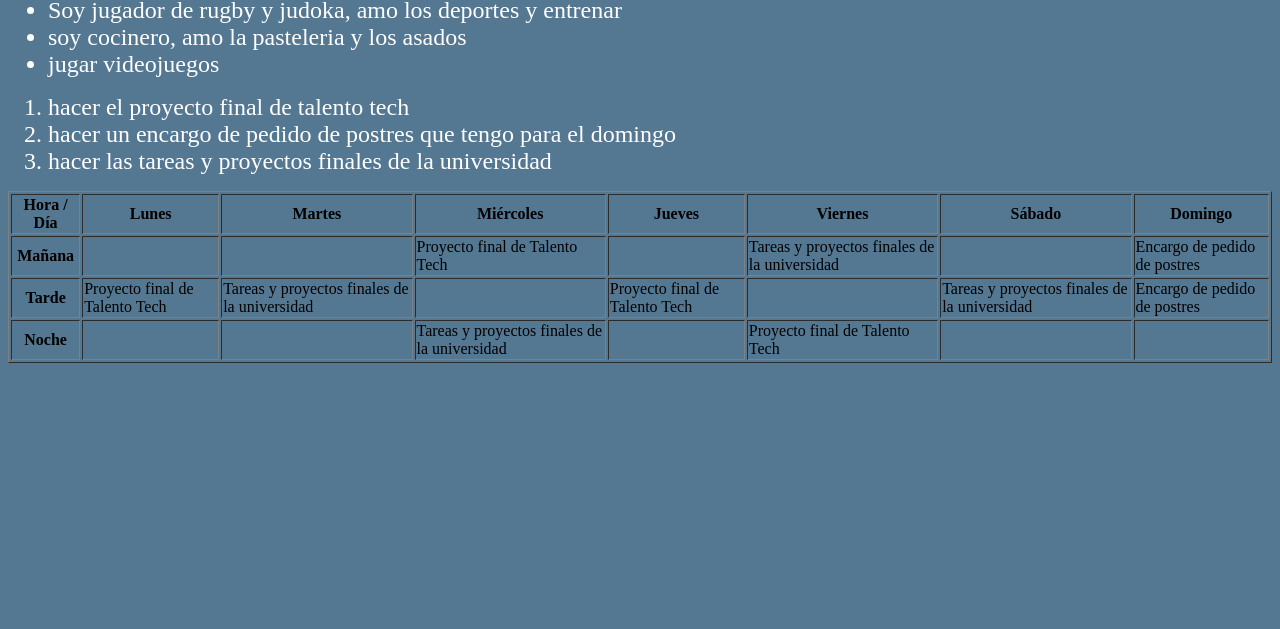
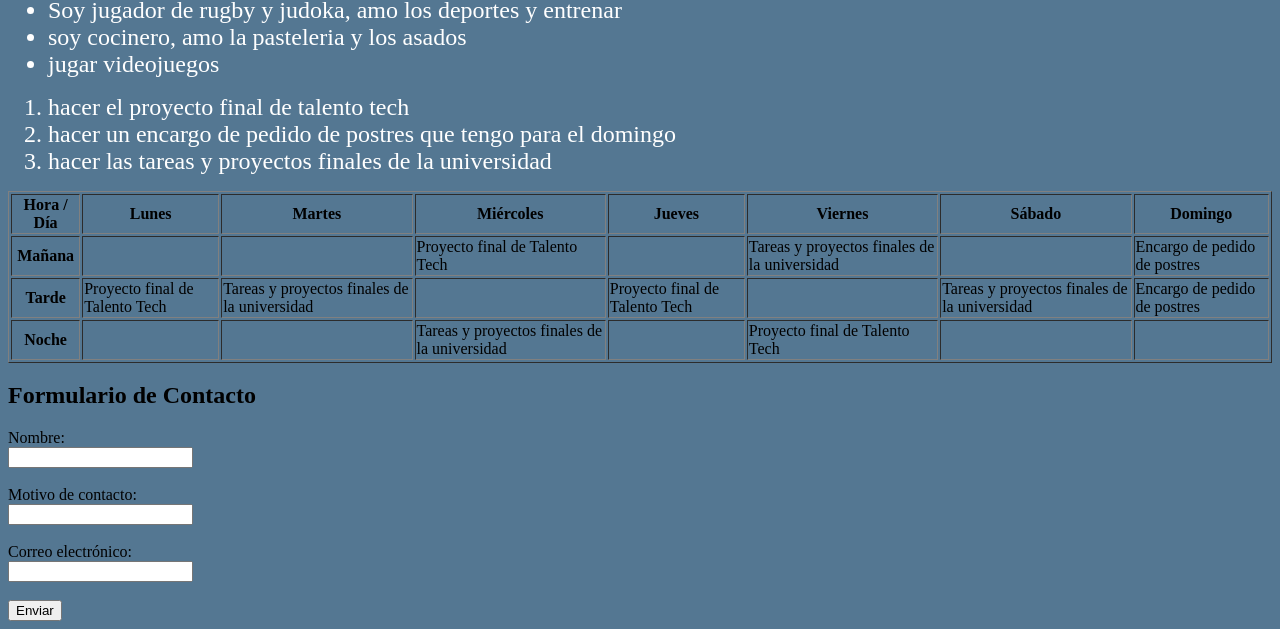
Before and after one commit to Jaime1106/laboratotio1, a plain HTML site: page index.html in a window 1280 px wide. Shown: the part 480-1109 px from the top of the page. Before the commit the page ends 851 px from the top, so only its background shows below. Drawn offline with Linux system fonts and the light colour scheme.

Commit message:
version 2

```diff
--- a/index.html
+++ b/index.html
@@ -83,5 +83,21 @@
         </tr>
       </tbody>
     </table>
-  </body>
+
+    <form action="#" method="post">
+  <h2>Formulario de Contacto</h2>
+
+  <label for="nombre">Nombre:</label><br>
+  <input type="text" id="nombre" name="nombre" required><br><br>
+
+  <label for="motivo">Motivo de contacto:</label><br>
+  <input type="text" id="motivo" name="motivo" required><br><br>
+
+  <label for="correo">Correo electrónico:</label><br>
+  <input type="email" id="correo" name="correo" required><br><br>
+
+  <button type="submit">Enviar</button>
+
+</form>
+</body>
 </html>
```
